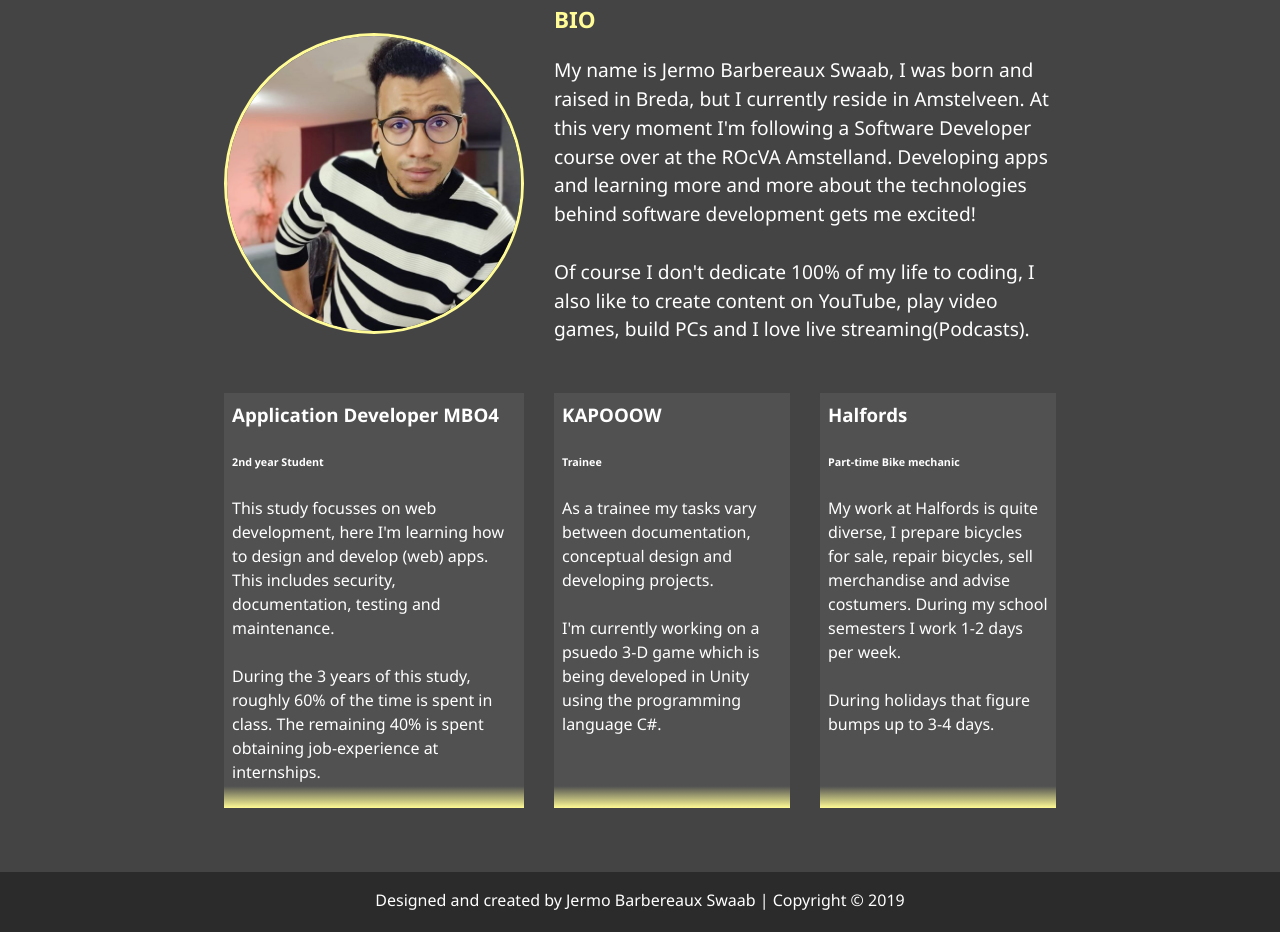
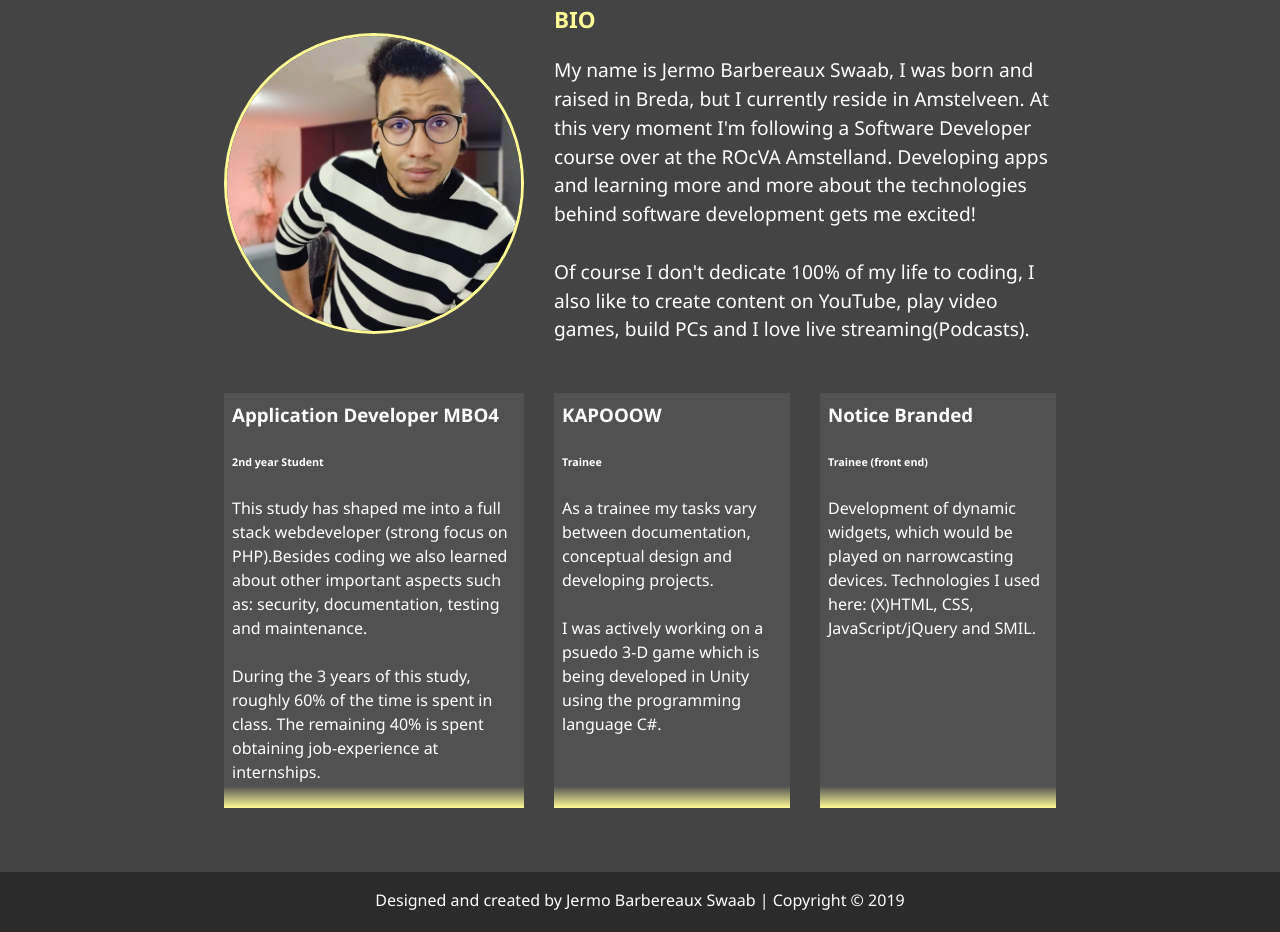
Before and after one commit to Sensubean/my_portfolio, a website: page dist/about.html in a window 1280 px wide. Shown: the part 279-1211 px from the top of the page. Drawn offline with Linux system fonts and the light colour scheme.

Commit message:
Update about.html

```diff
--- a/dist/about.html
+++ b/dist/about.html
@@ -73,8 +73,7 @@
           <h3>Application Developer MBO4</h3>
           <h6>2nd year Student</h6>
           <p>
-            This study focusses on web development, here I'm learning how to
-            design and develop (web) apps. This includes security,
+            This study has shaped me into a full stack webdeveloper (strong focus on PHP).Besides coding we also learned about other important aspects such as: security,
             documentation, testing and maintenance.
             <br /><br />
             During the 3 years of this study, roughly 60% of the time is spent
@@ -90,20 +89,17 @@
             As a trainee my tasks vary between documentation, conceptual design
             and developing projects.
             <br /><br />
-            I'm currently working on a psuedo 3-D game which is being developed
+            I was actively working on a psuedo 3-D game which is being developed
             in Unity using the programming language C#.
           </p>
         </div>
 
         <div class="job job-3">
-          <h3>Halfords</h3>
-          <h6>Part-time Bike mechanic</h6>
+          <h3>Notice Branded</h3>
+          <h6>Trainee (front end)</h6>
           <p>
-            My work at Halfords is quite diverse, I prepare bicycles for sale,
-            repair bicycles, sell merchandise and advise costumers. During my
-            school semesters I work 1-2 days per week.
-            <br /><br />
-            During holidays that figure bumps up to 3-4 days.
+            Development of dynamic widgets, which would be played on narrowcasting devices.
+Technologies I used here: (X)HTML, CSS, JavaScript/jQuery and SMIL.
           </p>
         </div>
       </div>
```
